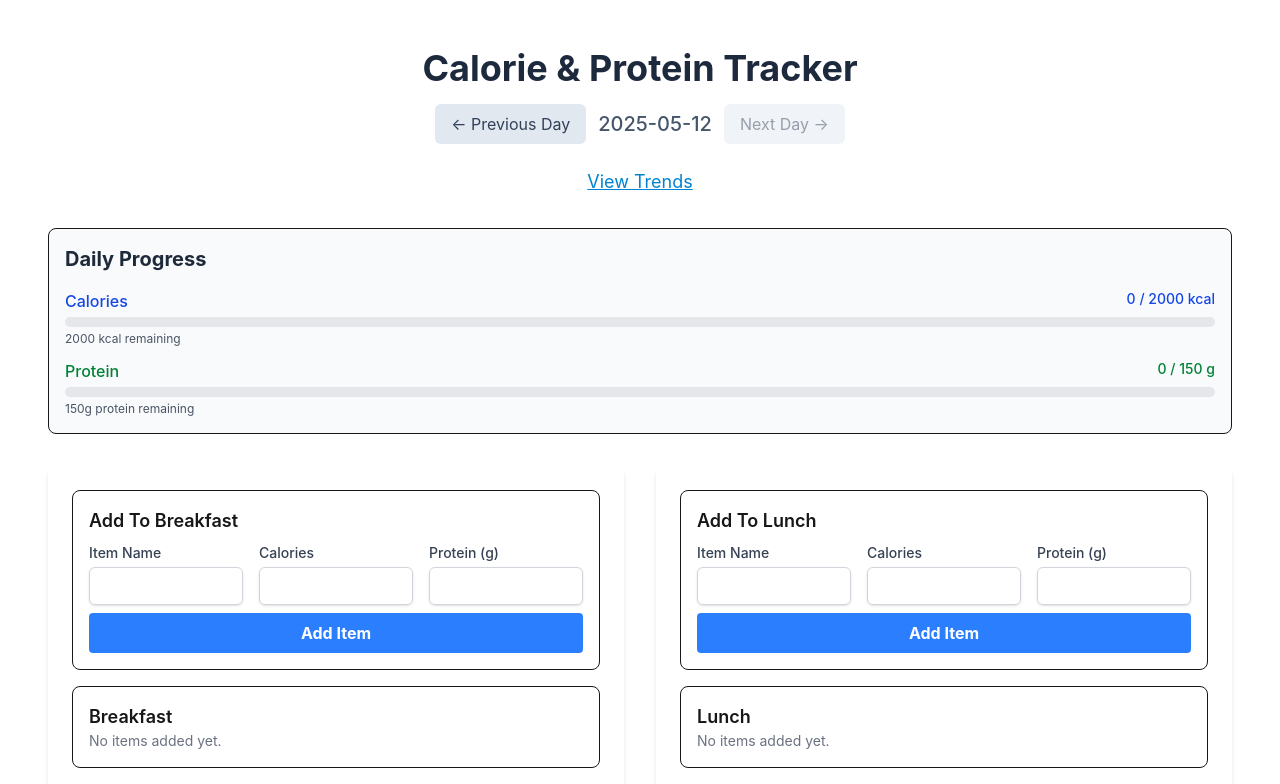
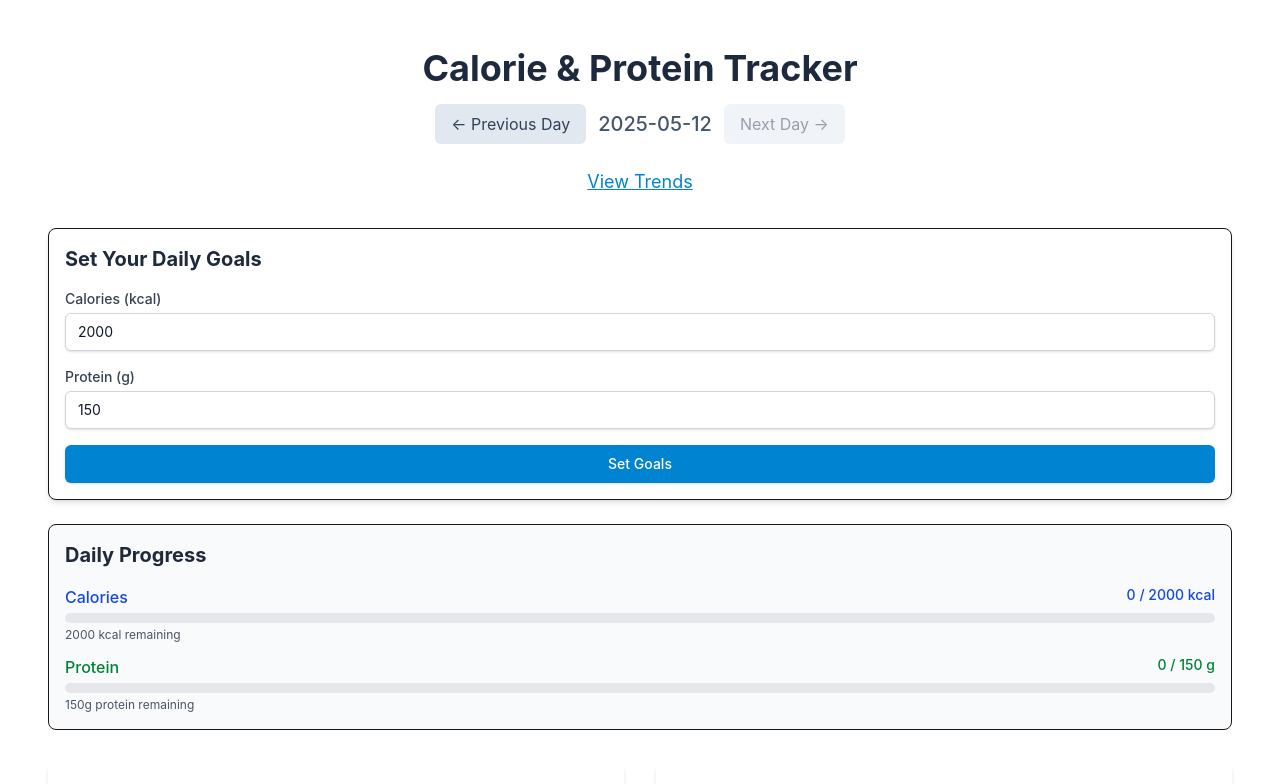
Before and after one commit to yblith/yblith.github.io, a Next.js app: page / in a window 1280 px wide. Shown: the top 784 px of the page. Built offline with nearby package versions, Linux system fonts and the light colour scheme.

Commit message:
Implement interactive daily goal setting and fix build

```diff
--- a/src/app/components/DailyProgress.jsx
+++ b/src/app/components/DailyProgress.jsx
@@ -1,57 +1,59 @@
 'use client';
 
-import { DAILY_GOALS } from '../../types/index.js';
-
-export default function DailyProgress({ currentLog }) {
+export default function DailyProgress({ currentLog, dailyGoals }) {
   const consumedCalories = currentLog?.dailyTotals.calories || 0;
   const consumedProtein = currentLog?.dailyTotals.protein || 0;
 
-  const remainingCalories = DAILY_GOALS.calories - consumedCalories;
-  const remainingProtein = DAILY_GOALS.protein - consumedProtein;
+  const remainingCalories = (dailyGoals?.calories || 0) - consumedCalories;
+  const remainingProtein = (dailyGoals?.protein || 0) - consumedProtein;
 
-  const calorieProgress = (consumedCalories / DAILY_GOALS.calories) * 100;
-  const proteinProgress = (consumedProtein / DAILY_GOALS.protein) * 100;
+  const calorieProgress = dailyGoals?.calories ? (consumedCalories / dailyGoals.calories) * 100 : 0;
+  const proteinProgress = dailyGoals?.protein ? (consumedProtein / dailyGoals.protein) * 100 : 0;
 
   return (
-    <div className="p-4 border rounded-lg mb-6 bg-gray-50">
-      <h2 className="text-xl font-bold mb-4 text-gray-800">Daily Progress</h2>
+    <div className="p-4 border rounded-lg mb-6 bg-gray-50 dark:bg-slate-800 dark:border-slate-700">
+      <h2 className="text-xl font-bold mb-4 text-gray-800 dark:text-slate-100">Daily Progress</h2>
       <div className="space-y-3">
         <div>
           <div className="flex justify-between mb-1">
-            <span className="text-base font-medium text-blue-700">Calories</span>
-            <span className="text-sm font-medium text-blue-700">
-              {consumedCalories} / {DAILY_GOALS.calories} kcal
+            <span className="text-base font-medium text-blue-700 dark:text-blue-400">Calories</span>
+            <span className="text-sm font-medium text-blue-700 dark:text-blue-400">
+              {consumedCalories} / {dailyGoals?.calories || 0} kcal
             </span>
           </div>
-          <div className="w-full bg-gray-200 rounded-full h-2.5">
+          <div className="w-full bg-gray-200 rounded-full h-2.5 dark:bg-slate-700">
             <div
               className="bg-blue-600 h-2.5 rounded-full"
               style={{ width: `${Math.min(calorieProgress, 100)}%` }}
             ></div>
           </div>
           {remainingCalories > 0 ? (
-            <p className="text-xs text-gray-600 mt-1">{remainingCalories} kcal remaining</p>
+            <p className="text-xs text-gray-600 dark:text-slate-400 mt-1">{remainingCalories} kcal remaining</p>
           ) : (
-            <p className="text-xs text-green-600 mt-1">Goal reached! {-remainingCalories} kcal over.</p>
+            <p className="text-xs text-green-600 dark:text-green-400 mt-1">
+              Goal reached! {Math.abs(remainingCalories)} kcal over.
+            </p>
           )}
         </div>
         <div>
           <div className="flex justify-between mb-1">
-            <span className="text-base font-medium text-green-700">Protein</span>
-            <span className="text-sm font-medium text-green-700">
-              {consumedProtein} / {DAILY_GOALS.protein} g
+            <span className="text-base font-medium text-green-700 dark:text-green-400">Protein</span>
+            <span className="text-sm font-medium text-green-700 dark:text-green-400">
+              {consumedProtein} / {dailyGoals?.protein || 0} g
             </span>
           </div>
-          <div className="w-full bg-gray-200 rounded-full h-2.5">
+          <div className="w-full bg-gray-200 rounded-full h-2.5 dark:bg-slate-700">
             <div
               className="bg-green-600 h-2.5 rounded-full"
               style={{ width: `${Math.min(proteinProgress, 100)}%` }}
             ></div>
           </div>
           {remainingProtein > 0 ? (
-            <p className="text-xs text-gray-600 mt-1">{remainingProtein}g protein remaining</p>
+            <p className="text-xs text-gray-600 dark:text-slate-400 mt-1">{remainingProtein}g protein remaining</p>
           ) : (
-            <p className="text-xs text-green-600 mt-1">Goal reached! {-remainingProtein}g protein over.</p>
+            <p className="text-xs text-green-600 dark:text-green-400 mt-1">
+              Goal reached! {Math.abs(remainingProtein)}g protein over.
+            </p>
           )}
         </div>
       </div>
--- /dev/null
+++ b/src/app/components/GoalSetter.jsx
@@ -0,0 +1,64 @@
+'use client';
+
+import { useState, useEffect } from 'react';
+
+export default function GoalSetter({ currentGoals, onGoalsChange }) {
+  const [calories, setCalories] = useState(currentGoals.calories);
+  const [protein, setProtein] = useState(currentGoals.protein);
+
+  useEffect(() => {
+    setCalories(currentGoals.calories);
+    setProtein(currentGoals.protein);
+  }, [currentGoals]);
+
+  const handleSubmit = (e) => {
+    e.preventDefault();
+    const newGoals = {
+      calories: parseInt(calories, 10) || 0,
+      protein: parseInt(protein, 10) || 0,
+    };
+    onGoalsChange(newGoals);
+  };
+
+  return (
+    <div className="p-4 border rounded-lg mb-6 bg-white dark:bg-slate-800 dark:border-slate-700 shadow-md">
+      <h2 className="text-xl font-bold mb-4 text-gray-800 dark:text-slate-100">Set Your Daily Goals</h2>
+      <form onSubmit={handleSubmit} className="space-y-4">
+        <div>
+          <label htmlFor="caloriesGoal" className="block text-sm font-medium text-gray-700 dark:text-slate-300">
+            Calories (kcal)
+          </label>
+          <input
+            type="number"
+            name="caloriesGoal"
+            id="caloriesGoal"
+            value={calories}
+            onChange={(e) => setCalories(e.target.value)}
+            className="mt-1 block w-full px-3 py-2 bg-white dark:bg-slate-700 border border-gray-300 dark:border-slate-600 rounded-md shadow-sm focus:outline-none focus:ring-sky-500 focus:border-sky-500 sm:text-sm text-gray-900 dark:text-slate-100"
+            min="0"
+          />
+        </div>
+        <div>
+          <label htmlFor="proteinGoal" className="block text-sm font-medium text-gray-700 dark:text-slate-300">
+            Protein (g)
+          </label>
+          <input
+            type="number"
+            name="proteinGoal"
+            id="proteinGoal"
+            value={protein}
+            onChange={(e) => setProtein(e.target.value)}
+            className="mt-1 block w-full px-3 py-2 bg-white dark:bg-slate-700 border border-gray-300 dark:border-slate-600 rounded-md shadow-sm focus:outline-none focus:ring-sky-500 focus:border-sky-500 sm:text-sm text-gray-900 dark:text-slate-100"
+            min="0"
+          />
+        </div>
+        <button
+          type="submit"
+          className="w-full flex justify-center py-2 px-4 border border-transparent rounded-md shadow-sm text-sm font-medium text-white bg-sky-600 hover:bg-sky-700 focus:outline-none focus:ring-2 focus:ring-offset-2 focus:ring-sky-500 dark:focus:ring-offset-slate-800"
+        >
+          Set Goals
+        </button>
+      </form>
+    </div>
+  );
+}
--- a/src/app/page.jsx
+++ b/src/app/page.jsx
@@ -1,11 +1,12 @@
 'use client';
 
 import { useState, useEffect } from 'react';
-// import { DAILY_GOALS } from '../types/index.js'; // DAILY_GOALS is not used
 import { getDailyLog, saveDailyLog } from '../lib/storage.js';
+import { getDailyGoals, saveDailyGoals } from '../types/index.js'; // Import new goal functions
 import MealItemForm from './components/MealItemForm';
 import MealLog from './components/MealLog';
 import DailyProgress from './components/DailyProgress';
+import GoalSetter from './components/GoalSetter'; // Import GoalSetter component
 import Link from 'next/link';
 
 // Helper to get today's date in YYYY-MM-DD format
@@ -17,13 +18,17 @@ const getTodayDateString = () => {
 export default function HomePage() {
   const [currentDate, setCurrentDate] = useState(getTodayDateString());
   const [dailyLog, setDailyLog] = useState(null);
+  const [dailyGoals, setDailyGoals] = useState({ calories: 0, protein: 0 }); // Add state for dailyGoals
+
+  useEffect(() => {
+    setDailyGoals(getDailyGoals()); // Load goals on component mount
+  }, []);
 
   useEffect(() => {
     const log = getDailyLog(currentDate);
     if (log) {
       setDailyLog(log);
     } else {
-      // Initialize a new log for the current date if none exists
       setDailyLog({
         date: currentDate,
         meals: {
@@ -94,6 +99,10 @@ export default function HomePage() {
     setCurrentDate(newDate.toISOString().split('T')[0]);
   };
 
+  const handleGoalsChange = (newGoals) => {
+    setDailyGoals(newGoals);
+    saveDailyGoals(newGoals);
+  };
 
   return (
     <main className="container mx-auto p-4 sm:p-6 lg:p-8">
@@ -120,7 +129,8 @@ export default function HomePage() {
         </Link>
       </header>
 
-      <DailyProgress currentLog={dailyLog} />
+      <GoalSetter currentGoals={dailyGoals} onGoalsChange={handleGoalsChange} />
+      <DailyProgress currentLog={dailyLog} dailyGoals={dailyGoals} />
 
       <div className="mt-8 grid grid-cols-1 lg:grid-cols-2 gap-8">
         <div className="bg-white dark:bg-slate-800 p-6 rounded-lg shadow-md">
--- a/src/types/index.js
+++ b/src/types/index.js
@@ -1,5 +1,23 @@
-// Example daily goals - these could be configurable later
-export const DAILY_GOALS = {
+const DEFAULT_GOALS = {
   calories: 2000,
   protein: 150,
 };
+
+const STORAGE_KEY = 'dailyGoals';
+
+export const getDailyGoals = () => {
+  if (typeof window !== 'undefined') {
+    const storedGoals = localStorage.getItem(STORAGE_KEY);
+    if (storedGoals) {
+      return JSON.parse(storedGoals);
+    }
+    localStorage.setItem(STORAGE_KEY, JSON.stringify(DEFAULT_GOALS));
+  }
+  return DEFAULT_GOALS;
+};
+
+export const saveDailyGoals = (goals) => {
+  if (typeof window !== 'undefined') {
+    localStorage.setItem(STORAGE_KEY, JSON.stringify(goals));
+  }
+};
```
Also changed, not shown: 404.html (+1 -1 lines), index.html (+1 -1 lines), trends.html (+1 -1 lines), index.txt, next.config.ts (added), trends.txt, 11 other files (tests, documents, lock files or other folders).
